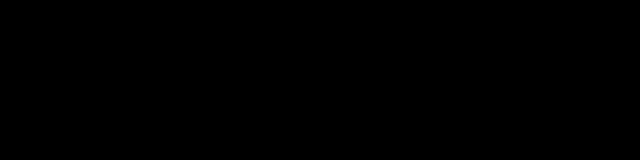
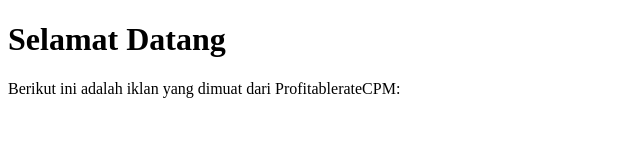
Before and after one commit to dismaqen/cuan-render, a plain HTML site: page index.html in a window 1280 px wide. Shown: the whole page, without its empty margins (0-640 px from the left). Drawn offline with Linux system fonts and the light colour scheme.

Commit message:
Update index.html

```diff
--- a/index.html
+++ b/index.html
@@ -3,30 +3,16 @@
 <head>
   <meta charset="UTF-8">
   <meta name="viewport" content="width=device-width, initial-scale=1.0">
-  <title>Full Screen Iklan</title>
-  <style>
-    html, body {
-      margin: 0;
-      padding: 0;
-      height: 100%;
-      width: 100%;
-      overflow: hidden;
-      background-color: #000; /* opsional, bisa diubah */
-    }
-  </style>
+  <title>Iklan ProfitablerateCPM</title>
 </head>
 <body>
-  <script>
-    (function(pzf){
-      var d = document,
-          s = d.createElement('script'),
-          l = d.scripts[d.scripts.length - 1];
-      s.settings = pzf || {};
-      s.src = "//smoggy-construction.com/bXX.VQsPdNGolR0/Y/WvcD/GeWmS9OuHZpUUljkAPETbY/1xMHT_gewAM/TfgotYNijuUTxlO-DAAexcOUQX";
-      s.async = true;
-      s.referrerPolicy = 'no-referrer-when-downgrade';
-      l.parentNode.insertBefore(s, l);
-    })({})
-  </script>
+
+  <h1>Selamat Datang</h1>
+  <p>Berikut ini adalah iklan yang dimuat dari ProfitablerateCPM:</p>
+
+  <!-- Iklan ProfitablerateCPM -->
+  <script async="async" data-cfasync="false" src="//pl27306279.profitableratecpm.com/df59791454ac17efad9e4f8b3e4c87f2/invoke.js"></script>
+  <div id="container-df59791454ac17efad9e4f8b3e4c87f2"></div>
+
 </body>
 </html>
```
